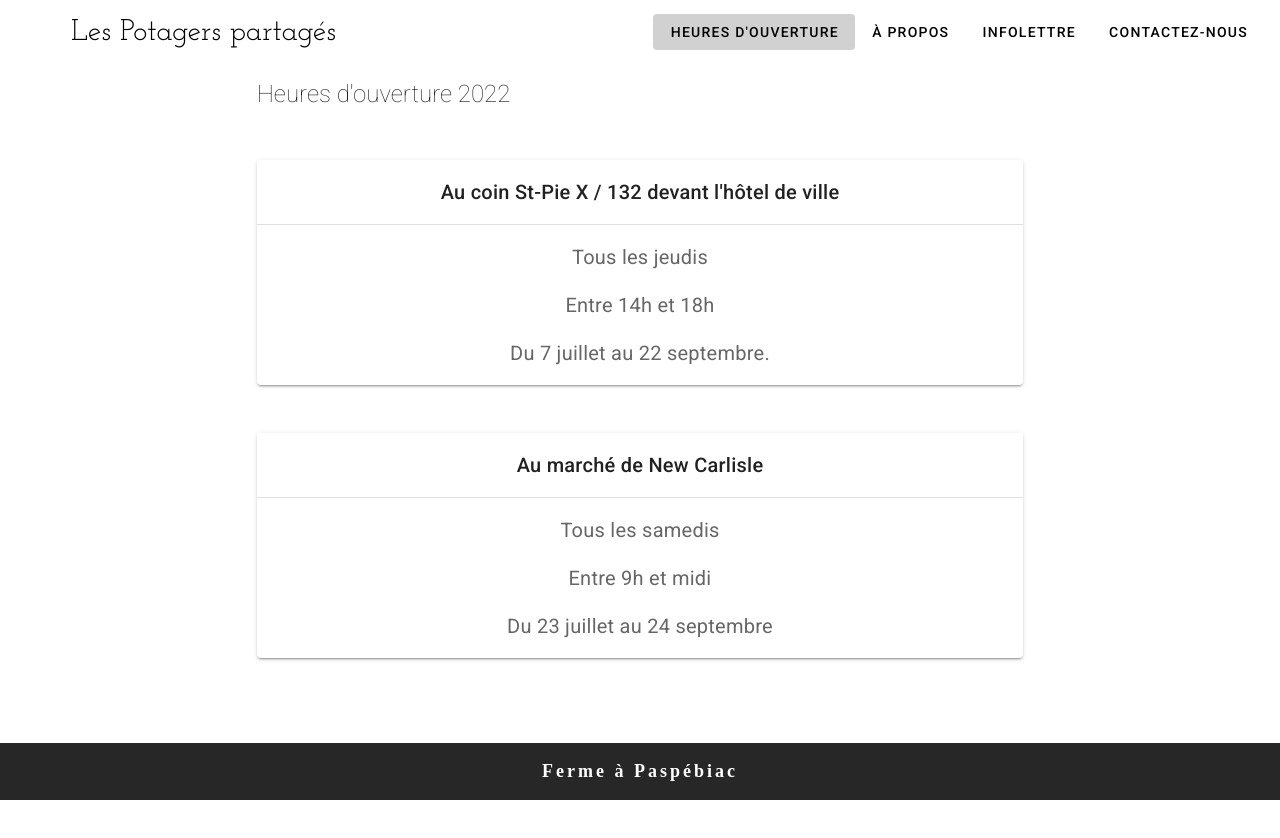
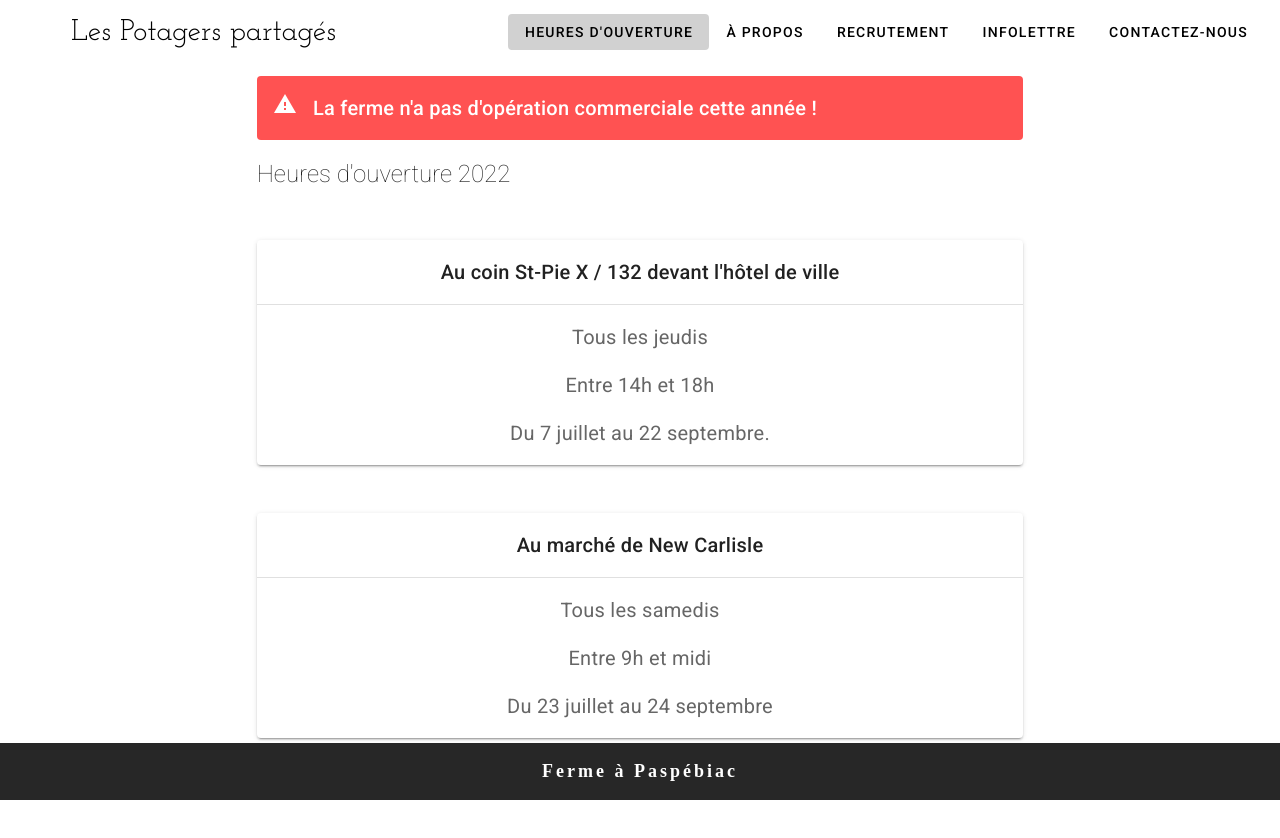
Before and after one commit to VincentBlouin/popas-vitrine, a Vue app: page /ouverture in a window 1280 px wide. Shown: the top 838 px of the page. Built offline with nearby package versions, Linux system fonts and the light colour scheme.

Commit message:
no commercial activity message

```diff
--- a/src/App.vue
+++ b/src/App.vue
@@ -37,6 +37,7 @@
         <v-btn to="/ouverture" text class="black--text" v-if="$vuetify.breakpoint.mdAndUp">Heures d'ouverture</v-btn>
 <!--        <v-btn href="https://potagerspartages.ca/compte-prepaye-2022" text class="black&#45;&#45;text" v-if="$vuetify.breakpoint.mdAndUp">Compte prépayé</v-btn>-->
         <v-btn to="/" text class="black--text" v-if="$vuetify.breakpoint.mdAndUp">À propos</v-btn>
+        <v-btn to="/cooperant" text class="black--text" v-if="$vuetify.breakpoint.mdAndUp">Recrutement</v-btn>
         <v-btn href="http://eepurl.com/gXVV-T" text class="black--text" v-if="$vuetify.breakpoint.mdAndUp">Infolettre</v-btn>
         <v-btn to="/contact" text class="black--text" v-if="$vuetify.breakpoint.mdAndUp">Contactez-nous</v-btn>
         <!--      <v-btn to="/offre-emploi" text class="black&#45;&#45;text" v-if="$vuetify.breakpoint.mdAndUp">Offre d'emploi</v-btn>-->
@@ -71,6 +72,13 @@
               <v-list-item-content>
                 <v-list-item-title>
                   <v-btn to="/" text class="black--text">À propos</v-btn>
+                </v-list-item-title>
+              </v-list-item-content>
+            </v-list-item>
+            <v-list-item>
+              <v-list-item-content>
+                <v-list-item-title>
+                  <v-btn to="/cooperant" text class="black--text">Recrutement</v-btn>
                 </v-list-item-title>
               </v-list-item-content>
             </v-list-item>
--- a/src/views/OuvertureInfo.vue
+++ b/src/views/OuvertureInfo.vue
@@ -3,6 +3,9 @@
     <v-row align="center"
            justify="center">
       <v-col cols="12" md="8" xl="6">
+        <v-alert  type="error" class="text-h6">
+          La ferme n'a pas d'opération commerciale cette année !
+        </v-alert>
         <h2 class="font-weight-thin mb-4">Heures d'ouverture 2022</h2>
         <v-card class="mt-12">
           <v-card-title class="vh-center">
```
